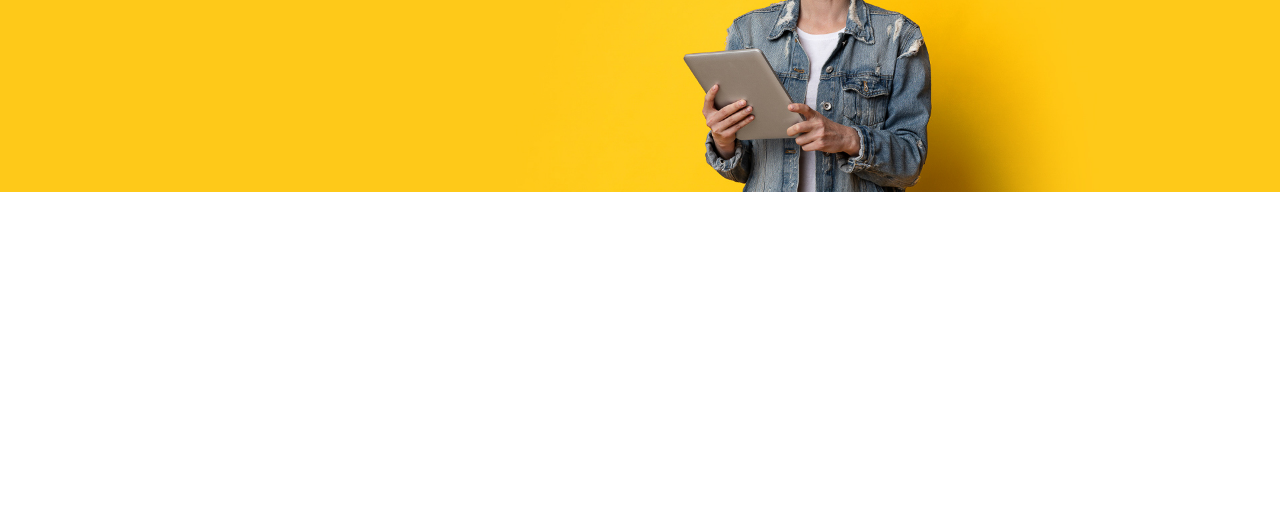
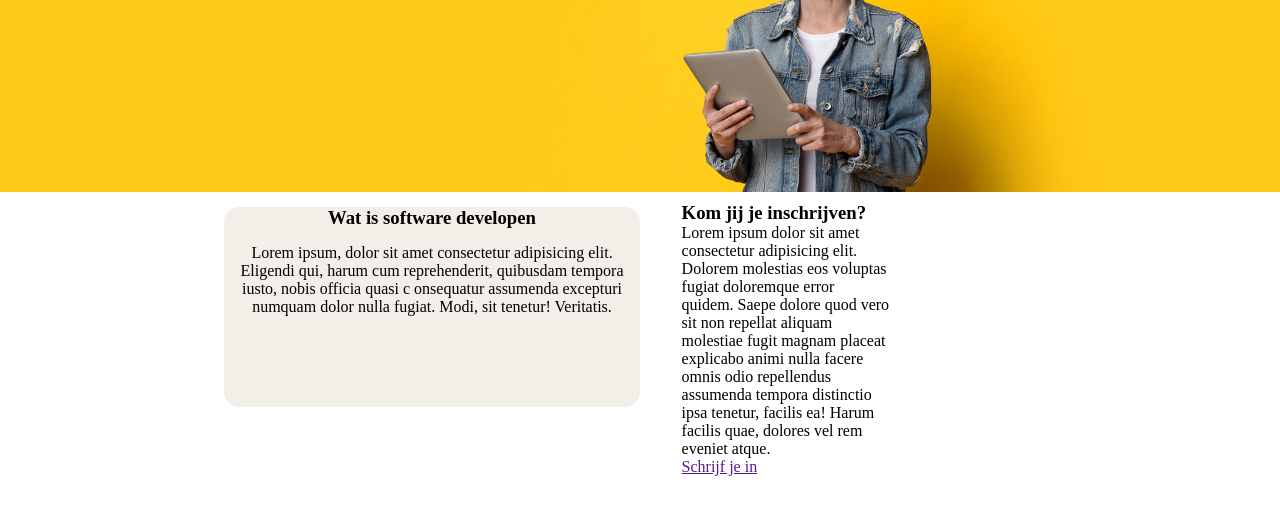
Before and after one commit to Roetjan/CurioFlyer, a plain HTML site: page index.html in a window 1280 px wide. Shown: the part 131-646 px from the top of the page. Drawn offline with Linux system fonts and the light colour scheme.

Commit message:
first commit

```diff
--- a/index.html
+++ b/index.html
@@ -17,7 +17,26 @@
             </div>
         </div>
         <div class="wrapper">
-
+            <div class="blockCollection">
+                <div class="devBlock">
+                    <div class="wisTitle">
+                        <h3>Wat is software developen</h3>
+                    </div>
+                    <p>Lorem ipsum, dolor sit amet consectetur adipisicing elit.
+                        Eligendi qui, harum cum reprehenderit, quibusdam tempora iusto, nobis officia quasi c
+                        onsequatur assumenda excepturi numquam dolor nulla fugiat. Modi, sit tenetur! Veritatis.
+                    </p>
+                </div>
+                <div class="registerBlock">
+                    <div class="registerTile">
+                        <h3>Kom jij je inschrijven?</h3>
+                    </div>
+                    <div class="registerText">
+                        <p>Lorem ipsum dolor sit amet consectetur adipisicing elit. Dolorem molestias eos voluptas fugiat doloremque error quidem. Saepe dolore quod vero sit non repellat aliquam molestiae fugit magnam placeat explicabo animi nulla facere omnis odio repellendus assumenda tempora distinctio ipsa tenetur, facilis ea! Harum facilis quae, dolores vel rem eveniet atque.</p>
+                        <a href="">Schrijf je in</a>
+                    </div>
+                </div>
+            </div>
         </div>
     </main>
     <footer>
--- a/style.css
+++ b/style.css
@@ -33,3 +33,27 @@ width: 50%;
     height: 2.8rem;
     padding: 2em;
 }
+
+.devBlock{
+    background-color: #F2EFE9;
+    text-align: center;
+    border-radius: 15px;
+    margin-top: 15px;
+    width: 50%;
+    height: 200px;
+}
+
+.blockCollection{
+    display: flex;
+
+}
+
+.devBlock p{
+    margin-top: 15px;
+}
+
+.registerBlock{
+    width: 25%;
+    padding-left: 5%;
+    margin-top: 10px;
+}
```
